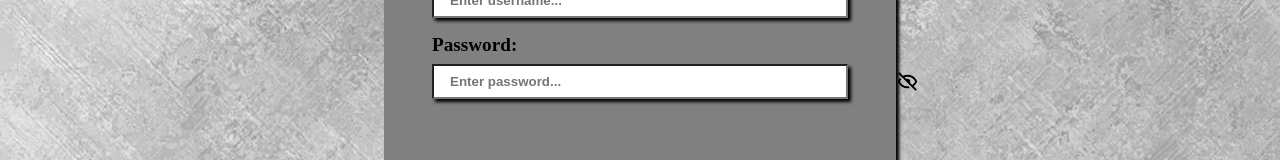
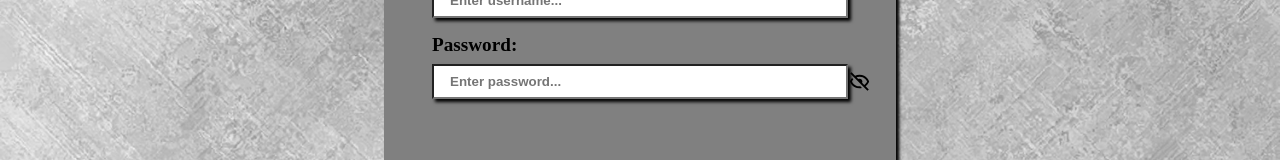
Before and after one commit to VLK2021/alterego-test, a React (Create React App) app: page /login in a window 1280 px wide. Shown: the part 287-447 px from the top of the page. Built offline with nearby package versions, Linux system fonts and the light colour scheme.

Commit message:
change style

```diff
--- a/src/components/Form/FormStyle.css
+++ b/src/components/Form/FormStyle.css
@@ -38,7 +38,7 @@ label {
 
 .icon-hide {
     position: relative;
-    left: 29rem;
+    left: 26rem;
     bottom: 2.8rem;
     cursor: pointer;
 }
```
